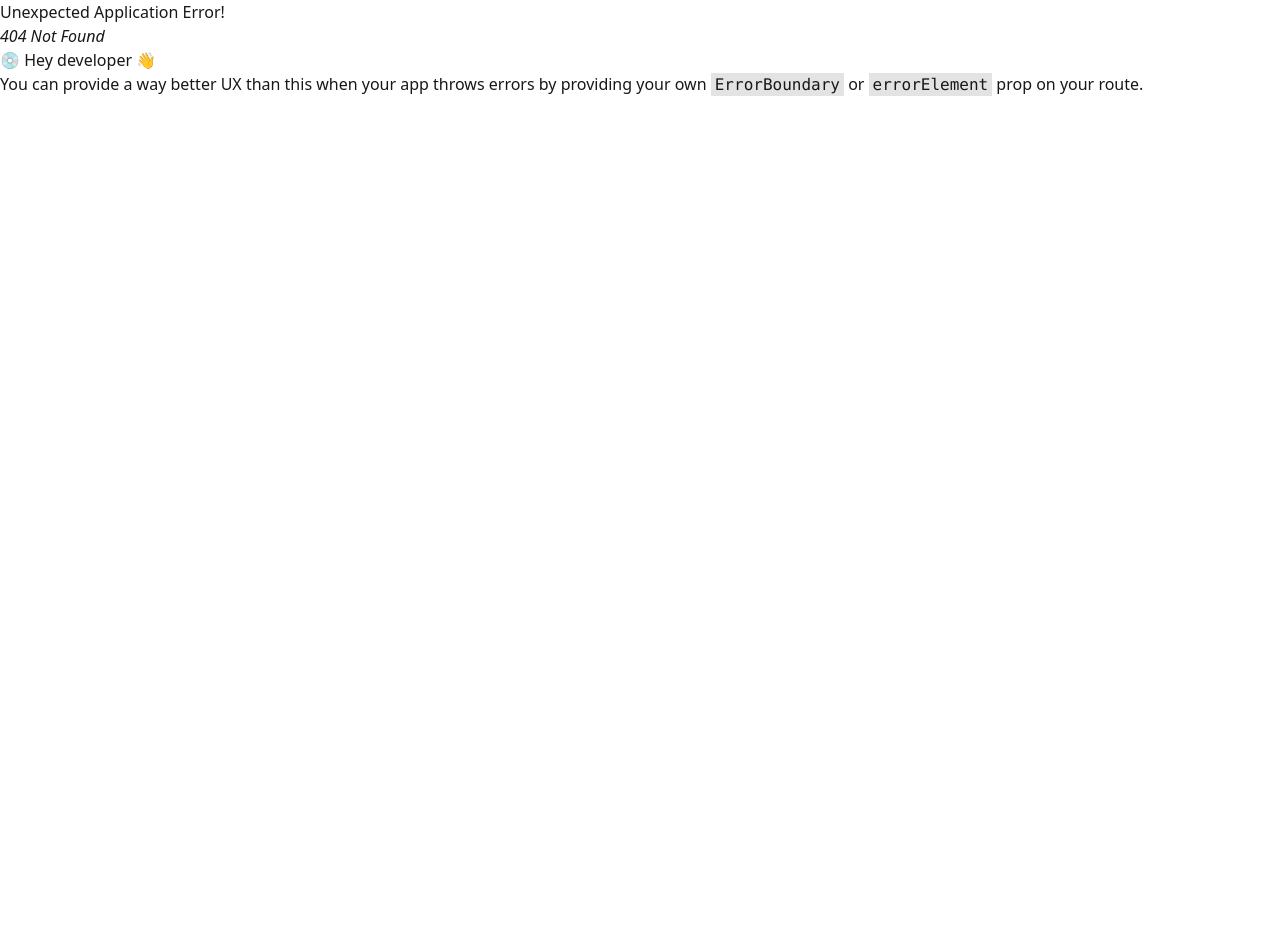
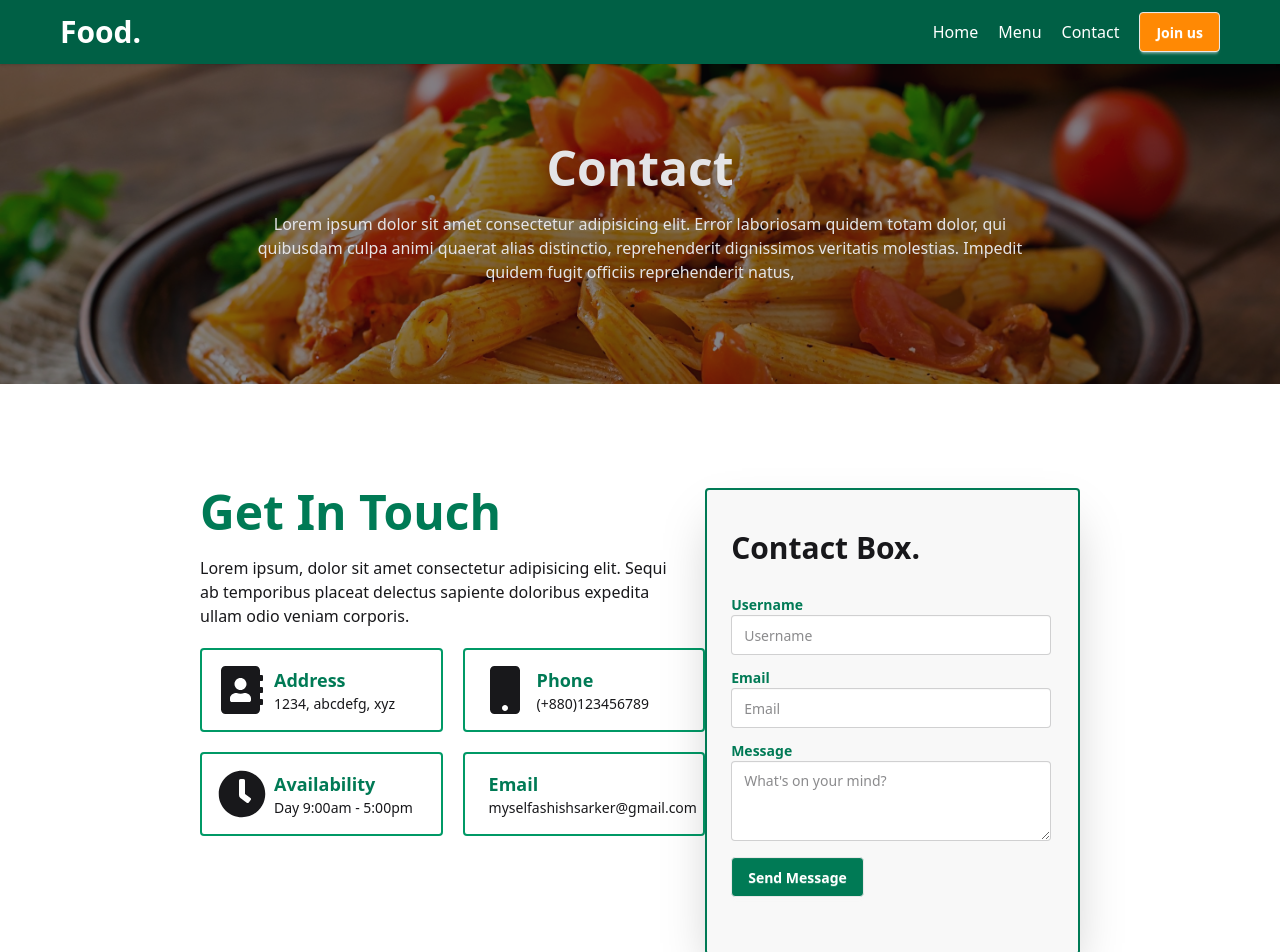
Before and after one commit to Myself-Ashish-Sarker/Food., a React (Vite) app in the folder client/: page /contact in a window 1280 px wide. Before the commit this address had no page. Shown: the top 952 px of the page. Before the commit the page ends 800 px from the top, so only its background shows below. Built offline with nearby package versions, Linux system fonts and the light colour scheme.

Commit message:
new images are implimented, new components 'ContactBox' and 'Faq' are created, otherwise, 'Contact' page will be overloaded and over complecated, new routes are created to match new page, slightly modified navbar

```diff
--- /dev/null
+++ b/client/src/components/ContactBox.jsx
@@ -0,0 +1,76 @@
+import { FaAddressBook, FaClock, FaMobile } from "react-icons/fa";
+import { MdEmail } from "react-icons/md";
+const ContactBox = () => {
+    return (
+        <div>
+            <div className="flex flex-col lg:flex-row justify-between px-3 md:px-20 lg:px-50 mt-24 py-2 ">
+                <div>
+                    <h1 className="text-4xl lg:text-5xl text-emerald-700 font-black">Get In Touch</h1>
+
+                    <p className="mt-5 max-w-120 mb-5">Lorem ipsum, dolor sit amet consectetur adipisicing elit. Sequi ab temporibus placeat delectus sapiente doloribus expedita ullam odio veniam corporis.</p>
+
+                    <div className="grid lg:grid-cols-2 gap-5">
+
+                        <div className="flex items-center gap-2 border-2 p-4 rounded-sm border-emerald-600">
+                            <FaAddressBook className="text-5xl" />
+                            <div className="flex flex-col">
+                                <p className=" text-lg font-semibold text-emerald-700">Address</p>
+                                <p className="text-sm">1234, abcdefg, xyz</p>
+                            </div>
+                        </div>
+
+                        <div className="flex items-center gap-2 border-2 p-4 rounded-sm border-emerald-600">
+                            <FaMobile className="text-5xl" />
+                            <div className="flex flex-col">
+                                <p className="text-lg font-semibold text-emerald-700">Phone</p>
+                                <p className="text-sm">(+880)123456789</p>
+                            </div>
+                        </div>
+                        <div className="flex items-center gap-2 border-2 p-4 rounded-sm border-emerald-600">
+                            <FaClock className="text-5xl" />
+                            <div className="flex flex-col">
+                                <p className="text-lg font-semibold text-emerald-700">Availability</p>
+                                <p className="text-sm">Day 9:00am - 5:00pm</p>
+                            </div>
+                        </div>
+                        <div className="flex items-center gap-2 border-2 p-4 rounded-sm border-emerald-600">
+                            <MdEmail className="text-5xl" />
+                            <div className="flex flex-col">
+                                <p className="text-lg font-semibold text-emerald-700">Email</p>
+                                <p className="text-sm">myselfashishsarker@gmail.com</p>
+                            </div>
+                        </div>
+                    </div>
+                </div>
+
+                <div className="card-body  mt-7 lg:mt-0 rounded-sm  shadow-2xl bg-base-200 max-w-96 py-10 border-2 border-emerald-700">
+                    <h1 className="text-3xl font-bold">Contact Box.</h1>
+
+                    <form action="">
+
+                        <div className="mb-5"></div>
+
+                        <label className="label text-emerald-700 font-semibold">Username</label>
+                        <input name="name" type="text" className="input pb" placeholder="Username" />
+
+                        <div className="mb-3"></div>
+
+                        <label className="label text-emerald-700 font-semibold">Email</label>
+                        <input name="email" type="email" className="input" placeholder="Email" />
+
+                        <div className="mb-3"></div>
+
+                        <label className="label text-emerald-700 font-semibold">Message</label>
+                        <textarea className="textarea" placeholder="What's on your mind?"></textarea>
+
+                        <button className="btn bg-emerald-700 text-white mt-4">Send Message</button>
+                    </form>
+
+                    <div className="mb-2"></div>
+                </div>
+            </div>
+        </div>
+    );
+};
+
+export default ContactBox;
--- /dev/null
+++ b/client/src/components/Faq.jsx
@@ -0,0 +1,91 @@
+import faq from '../assets/faq-bg.jpg'
+
+const Faq = () => {
+    return (
+        <>
+            <div className="mt-50 flex justify-center">
+                <h1 className="text-left lg:text-center px-4 lg:px-0 font-bold text-5xl/18 w-auto max-w-180">Your Common Quries <span className="text-emerald-700">Answered</span> with Additional FAQs</h1>
+            </div>
+
+            <div className="px-6 lg:px-20 mt-16">
+                <div className="flex flex-col lg:flex-row items-center gap-10">
+
+                    {/* FAQ Section */}
+                    <div className="w-full lg:w-1/2 space-y-6">
+                        <div
+                            tabIndex={0}
+                            className="bg-base-200 border-2 border-black text-black focus:bg-emerald-700 focus:text-secondary-content collapse"
+                        >
+                            <div className="collapse-title font-semibold">
+                                How do I create an account?
+                            </div>
+                            <div className="collapse-content text-sm">
+                                Click the "Sign Up" button in the top right corner and follow the registration process.
+                            </div>
+                        </div>
+
+                        <div
+                            tabIndex={0}
+                            className="bg-base-200 border-2 border-black text-black focus:bg-emerald-700 focus:text-secondary-content collapse"
+                        >
+                            <div className="collapse-title font-semibold">
+                                How do I create an account?
+                            </div>
+                            <div className="collapse-content text-sm">
+                                Click the "Sign Up" button in the top right corner and follow the registration process.
+                            </div>
+                        </div>
+                        <div
+                            tabIndex={0}
+                            className="bg-base-200 border-2 border-black text-black focus:bg-emerald-700 focus:text-secondary-content collapse"
+                        >
+                            <div className="collapse-title font-semibold">
+                                How do I create an account?
+                            </div>
+                            <div className="collapse-content text-sm">
+                                Click the "Sign Up" button in the top right corner and follow the registration process.
+                            </div>
+                        </div>
+                        <div
+                            tabIndex={0}
+                            className="bg-base-200 border-2 border-black text-black focus:bg-emerald-700 focus:text-secondary-content collapse"
+                        >
+                            <div className="collapse-title font-semibold">
+                                How do I create an account?
+                            </div>
+                            <div className="collapse-content text-sm">
+                                Click the "Sign Up" button in the top right corner and follow the registration process.
+                            </div>
+                        </div>
+                        <div
+                            tabIndex={0}
+                            className="bg-base-200 border-2 border-black text-black focus:bg-emerald-700 focus:text-secondary-content collapse"
+                        >
+                            <div className="collapse-title font-semibold">
+                                How do I create an account?
+                            </div>
+                            <div className="collapse-content text-sm">
+                                Click the "Sign Up" button in the top right corner and follow the registration process.
+                            </div>
+                        </div>
+
+                        {/* duplicate collapses */}
+                    </div>
+
+                    {/* Image Section */}
+                    <div className="hidden lg:block w-full lg:w-1/2 flex justify-center">
+                        <img
+                            src={faq}
+                            alt="FAQ"
+                            className="max-w-full h-auto rounded-xl"
+                        />
+                    </div>
+
+                </div>
+            </div>
+
+        </>
+    );
+};
+
+export default Faq;
--- a/client/src/components/Hero.jsx
+++ b/client/src/components/Hero.jsx
@@ -1,23 +1,26 @@
-import heroImg from "../assets/hero2.jpg";
+import { Link } from "react-router";
 
-const Hero = () => {
+const Hero = ({heroBgSize, image, title, details, buttonClass, buttonText, linkText, path1, path2}) => {
     return (
         <>
             <div
-                className="hero h-[70vh]"
+                className={`hero ${heroBgSize}`}
                 style={{
-                    backgroundImage: `url(${heroImg})`,
+                    backgroundImage: `url(${image})`,
                 }}
             >
                 <div className="hero-overlay"></div>
                 <div className="hero-content text-neutral-content text-center">
-                    <div className="max-w-md">
-                        <h1 className="mb-5 text-5xl font-bold">Hello there</h1>
-                        <p className="mb-5">
-                            Provident cupiditate voluptatem et in. Quaerat fugiat ut assumenda excepturi exercitationem
-                            quasi. In deleniti eaque aut repudiandae et a id nisi.
+                    <div className="max-w-4xl mx-auto">
+                        <h1 className="mb-5 text-5xl font-bold">{title}</h1>
+                        <p className="mb-5 lg:w-200 mx-auto text-center">
+                            {details}
                         </p>
-                        <button className="btn btn-primary">Get Started</button>
+                        {
+                            buttonText && (
+                                <button className={`btn ${buttonClass}`}>{buttonText}</button>
+                            )
+                        }
                     </div>
                 </div>
             </div>
--- /dev/null
+++ b/client/src/pages/Contact.jsx
@@ -0,0 +1,25 @@
+import Hero from "../components/Hero";
+import contactBg from "../assets/contact-bg.jpg";
+
+import ContactBox from "../components/ContactBox";
+import Faq from "../components/Faq";
+
+const Contact = () => {
+    return (
+        <div>
+            <Hero
+                heroBgSize={"h-[40vh]"}
+                image={contactBg}
+                title="Contact"
+                details="Lorem ipsum dolor sit amet consectetur adipisicing elit. Error laboriosam quidem totam dolor, qui quibusdam culpa animi quaerat alias distinctio, reprehenderit dignissimos veritatis molestias. Impedit quidem fugit officiis reprehenderit natus, "
+                linkText="Home"
+            />
+
+            <ContactBox />
+
+            <Faq />
+        </div>
+    );
+};
+
+export default Contact;
--- a/client/src/pages/Home.jsx
+++ b/client/src/pages/Home.jsx
@@ -1,9 +1,18 @@
 import Hero from "../components/Hero";
+import heroHomeImg from "../assets/hero2.jpg";
 
 const Home = () => {
     return (
         <div>
-            <Hero />
+            <Hero
+                heroBgSize={"h-[70vh]"}
+                image={heroHomeImg}
+                title="Welcome to Food."
+                details=" Provident cupiditate voluptatem et in. Quaerat fugiat ut assumenda excepturi exercitationem
+                        quasi. In deleniti eaque aut repudiandae et a id nisi."
+                buttonText="Check Menu"
+                buttonClass={"btn-warning text-white"}
+            />
         </div>
     );
 };
--- a/client/src/router/router.jsx
+++ b/client/src/router/router.jsx
@@ -3,6 +3,7 @@ import Root from "../Root/Root";
 import Home from "../pages/Home";
 import Register from "../pages/Register";
 import Login from "../pages/Login";
+import Contact from "../pages/Contact";
 
 const router = createBrowserRouter([
     {
@@ -12,6 +13,10 @@ const router = createBrowserRouter([
             {
                 path: "/",
                 element: <Home />
+            },
+            {
+                path: "/contact",
+                element: <Contact />
             }
         ]
     },
--- a/client/src/shared/Navbar.jsx
+++ b/client/src/shared/Navbar.jsx
@@ -20,9 +20,9 @@ const Navbar = () => {
                             tabIndex="-1"
                             className="border-2 menu menu-sm dropdown-content bg-base-100 z-1 mt-3 w-52  my-5">
                             <div className="flex flex-col gap-3 text-black">
-                                <Link >Home</Link>
+                                <Link to={"/"}>Home</Link>
                                 <Link >Menu</Link>
-                                <Link >Contact</Link>
+                                <Link to={"/contact"}>Contact</Link>
                                 <button className="btn bg-orange-400 text-white">Join us</button>
                             </div>
                         </ul>
@@ -30,9 +30,9 @@ const Navbar = () => {
 
                     <div className="hidden lg:block">
                         <div className="  flex items-center-safe gap-5">
-                            <Link>Home</Link>
+                            <Link to={"/"}>Home</Link>
                             <Link>Menu</Link>
-                            <Link>Contact</Link>
+                            <Link to={"/contact"}>Contact</Link>
                             <button className="btn bg-orange-400 text-white">
                                 <Link to={"/login"}>Join us</Link>
                             </button>
```
Also changed, not shown: client/src/assets/contact-bg.jpg (added), client/src/assets/faq-bg.jpg (added).
